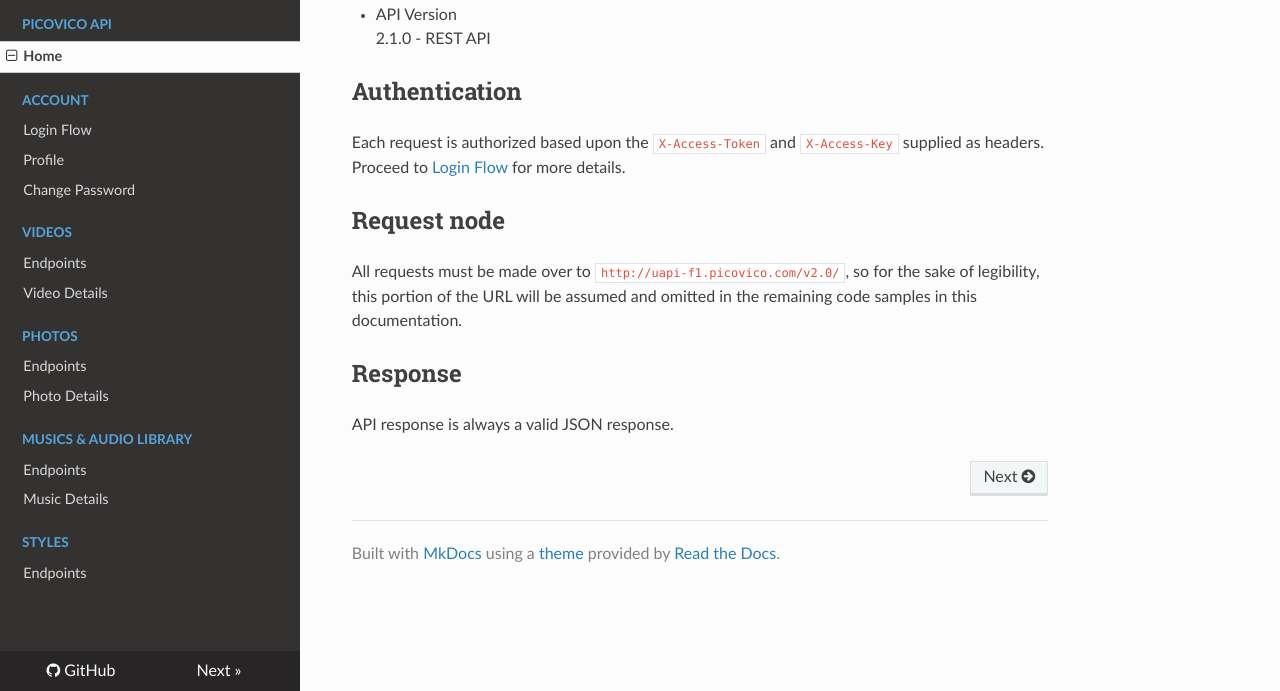
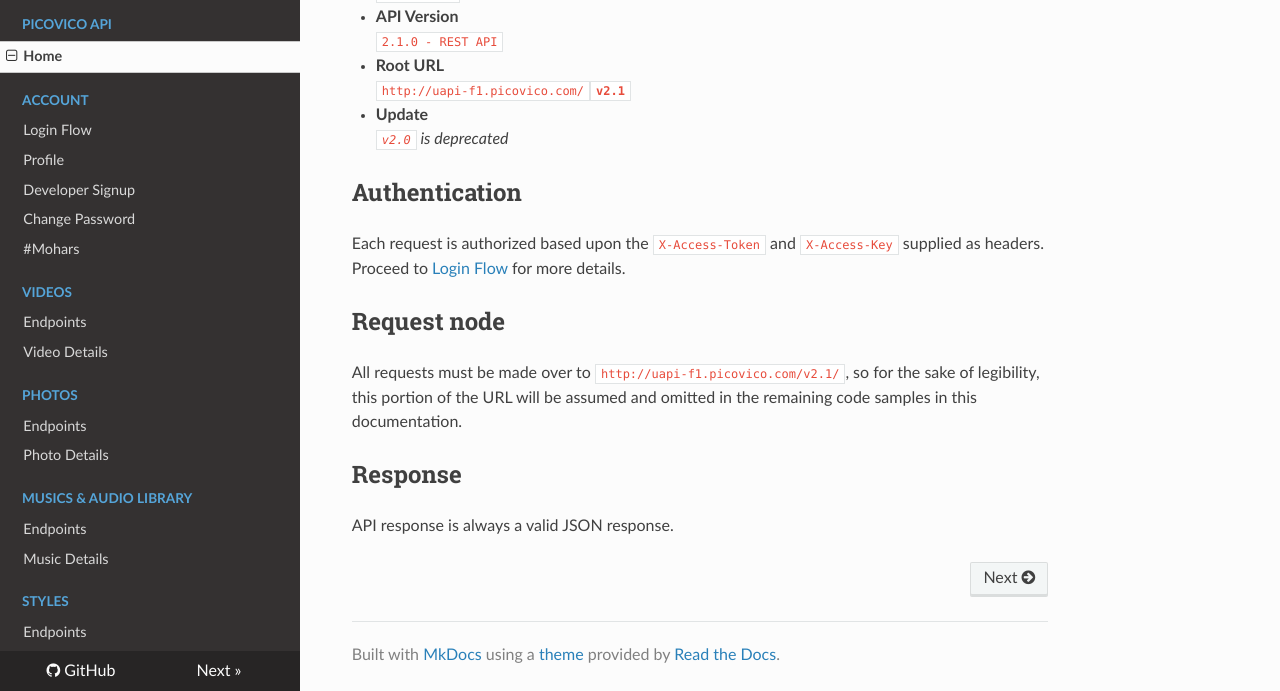
Before and after one commit to picovico/apidocs, an MkDocs documentation site: the page built from docs/index.md, in a window 1280 px wide and 1072 px high, cut to the strip 381-1072 px from the top of the window. Built offline with MkDocs 1.6.1, drawn with Linux system fonts in a browser that asks for light colours; nearby versions of some CDN libraries; old or Windows-style settings are respelled for this version of MkDocs.

Commit message:
Updates for auth flow in v2.1, developer signup and #Mohars

```diff
--- a/docs/index.md
+++ b/docs/index.md
@@ -2,19 +2,23 @@
 [Picovico 2.0](http://picovico.com), the new version of Picovico, has been re-engineered and re-systematized from the core. The latter version is improved towards providing better user experience and stability.
 
 ## API Documentation
-* Platform Version
-2.0
-* Authentication
-Basic Auth
-* API Version
-2.1.0 - REST API
+* __Platform Version__
+`2.0`
+* __Authentication__
+`Basic Auth`
+* __API Version__
+`2.1.0 - REST API`
+* __Root URL__
+`http://uapi-f1.picovico.com/`__`v2.1`__
+* __Update__
+_`v2.0` is deprecated_
 
 ## Authentication
 Each request is authorized based upon the `X-Access-Token` and `X-Access-Key` supplied as headers.
 Proceed to [Login Flow](account) for more details.
 
 ## Request node
-All requests must be made over to `http://uapi-f1.picovico.com/v2.0/ `, so for the sake of legibility, this portion
+All requests must be made over to `http://uapi-f1.picovico.com/v2.1/ `, so for the sake of legibility, this portion
 of the URL will be assumed and omitted in the remaining code samples in this documentation.
 
 ## Response
--- a/mkdocs.yml
+++ b/mkdocs.yml
@@ -12,7 +12,9 @@
  - ['index.md', 'Picovico API', 'Home']
  - ['account/index.md', 'Account', 'Login Flow']
  - ['account/profile.md', 'Account', 'Profile']
+ - ['account/developer-signup.md', 'Account', 'Developer Signup']
  - ['account/password.md', 'Account', 'Change Password']
+ - ['account/mohars.md', 'Account', '#Mohars']
  - ['videos/index.md', 'Videos', 'Endpoints']
  - ['videos/details.md', 'Videos', 'Video Details']
  - ['photos/index.md', 'Photos', 'Endpoints']
```
Also changed, not shown: docs/account/developer-signup.md (added, +9 -0 lines), docs/account/index.md (+23 -1 lines), docs/account/mohars.md (added, +13 -0 lines).
